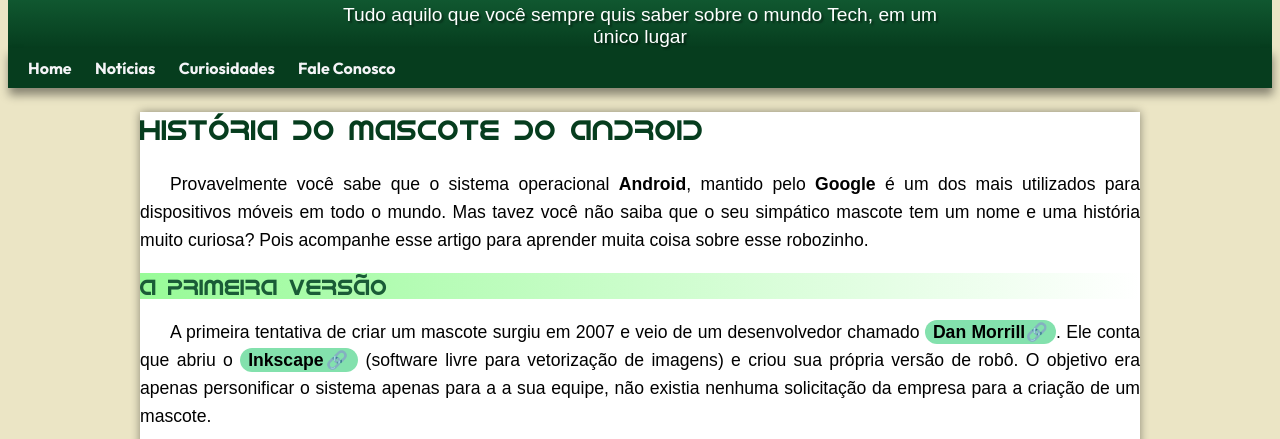
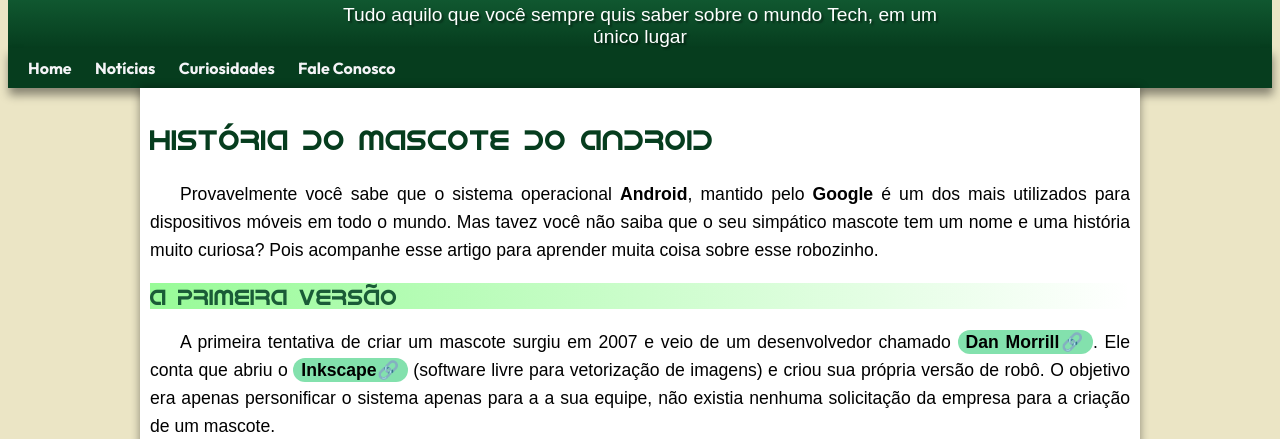
Before and after one commit to RenatoS1/projeto-android, a plain HTML site: page index.html in a window 1280 px wide. Shown: the part 153-592 px from the top of the page. Drawn offline with Linux system fonts and the light colour scheme.

Commit message:
agora o site ta top

```diff
--- a/style.css
+++ b/style.css
@@ -115,6 +115,7 @@
 
 main img {width: 50%;
     width: 100%;
+
 }
 main img.pequena{
     max-width: 400px;
@@ -147,6 +148,10 @@
 
 main a:hover {
     text-decoration: underline;
+}
+
+article {
+    padding:10px;
 }
 
 div.video {
```
